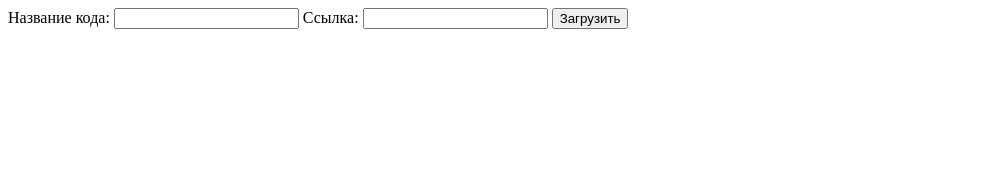
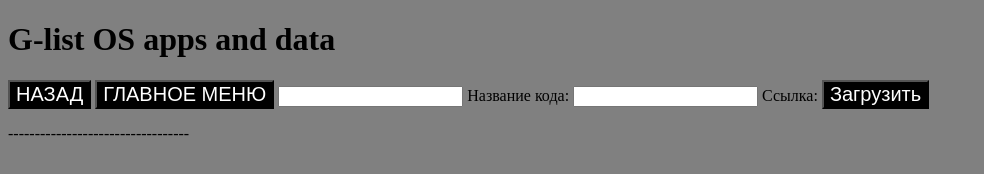
Before and after one commit to Vaneyn/Glist, a plain HTML site: page download.html in a window 1280 px wide. Shown: the whole page, without its empty margins (0-984 px from the left). Drawn offline with Linux system fonts and the light colour scheme.

Commit message:
Update download.html

```diff
--- a/download.html
+++ b/download.html
@@ -1,7 +1,19 @@
 <!DOCTYPE html>
 <html>
+	<style>
+		body {
+			color: black;
+			background-color: grey;
+		}
+		button {
+		font-size: 20px;
+			color: white;
+			background-color: black;
+		}
+	</style>
 <head>
     <title>Загрузка HTML кода</title>
+<h1>G-list OS apps and data</h1>
     <script>
         function saveCode() {
             var name = document.getElementById("name").value;
@@ -60,16 +72,27 @@
         }
 
     </script>
+
+	<script>
+		function runTool(toolName) {
+			var url = toolName + ".html";
+			window.open(url, "_blank");
+		}
+	</script>
+			<button onclick="runTool('tool7')">НАЗАД</button>
+	<button onclick="runTool('glist')"> ГЛАВНОЕ МЕНЮ</button>
+
 </head>
 <body>
+      <input type="text" id="name">
     <label for="name">Название кода:</label>
-    <input type="text" id="name">
 
+     <input type="text" id="link">
     <label for="link">Ссылка:</label>
-    <input type="text" id="link">
 
-    <button onclick="saveCode()">Загрузить</button>
+     <button onclick="saveCode()">Загрузить</button>
 
+<p>----------------------------------<p/>
     <div id="code-container"></div>
 
     <script>
```
